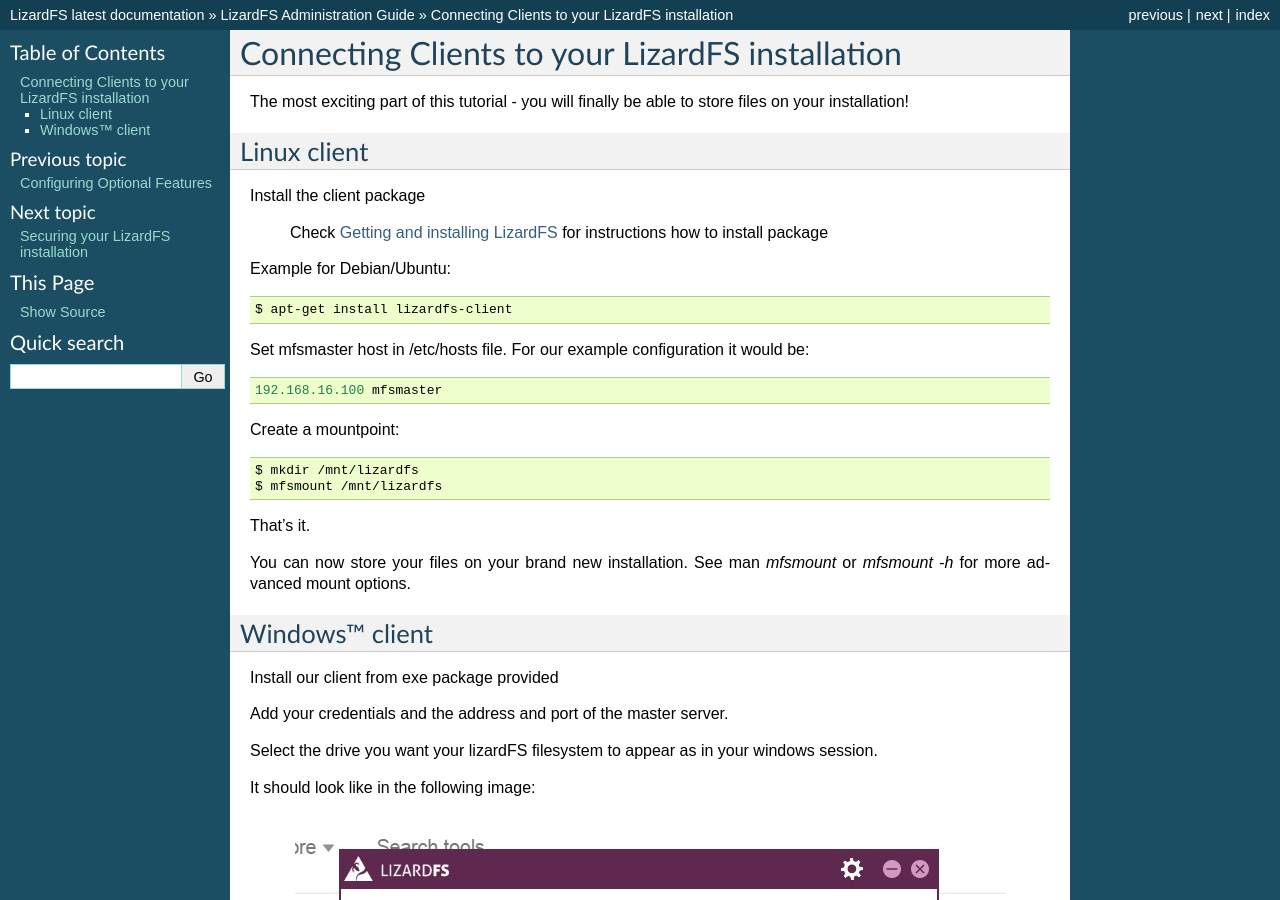
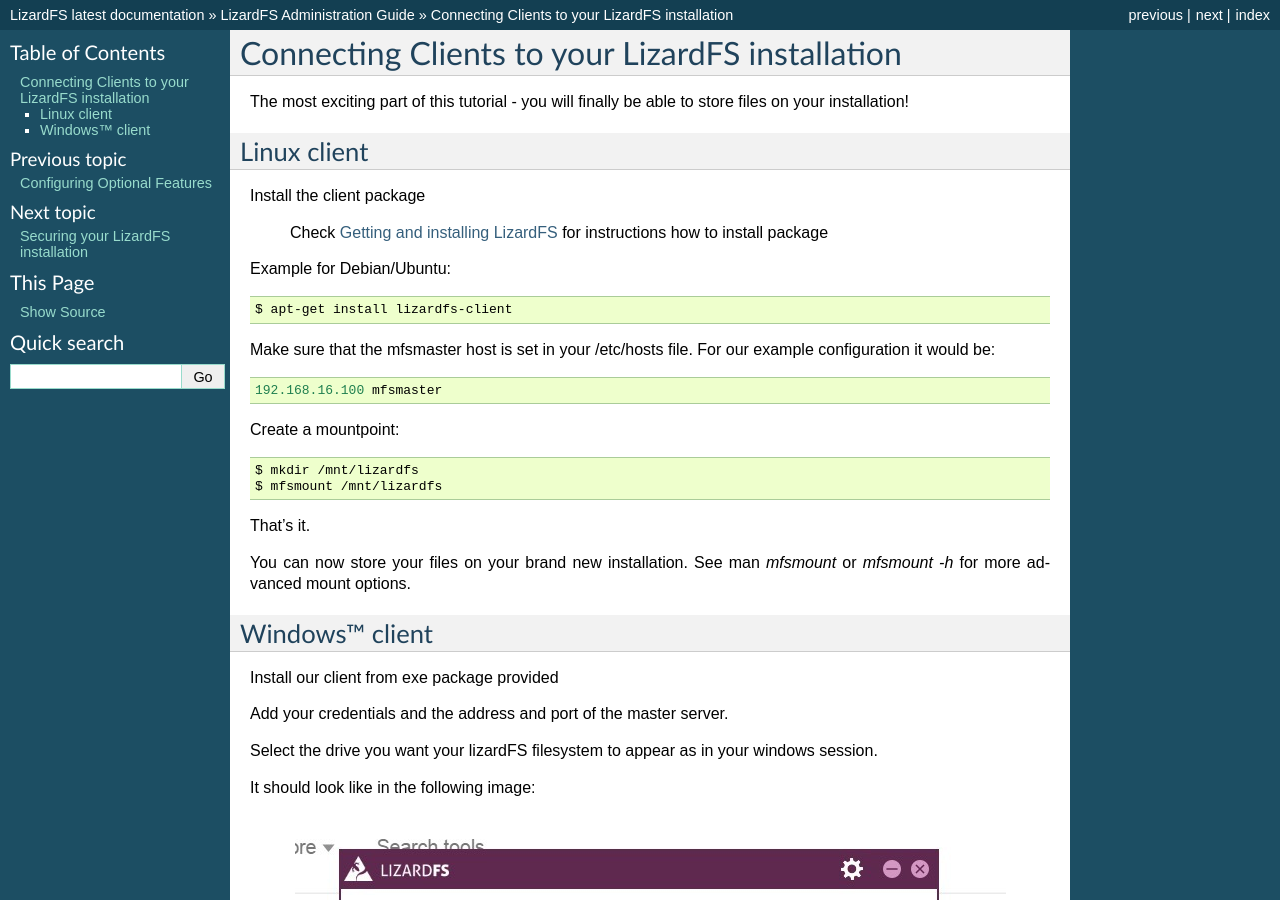
Before and after one commit to lizardfs/documentation, a Sphinx documentation site: the page built from source/adminguide/connectclient.rst, in a window 1280 px wide and 900 px high. Built offline with Sphinx 7.4.7, drawn with Linux system fonts in a browser that asks for light colours; pages that are not in the unit, such as notebooks, are missing from menus.

Commit message:
doc: adminguide. added part on how chunks get replicted. formatting fixes

```diff
--- a/source/adminguide/connectclient.rst
+++ b/source/adminguide/connectclient.rst
@@ -19,8 +19,8 @@
 
    $ apt-get install lizardfs-client
 
-Set mfsmaster host in /etc/hosts file. For our example configuration it would
-be::
+Make sure that the mfsmaster host is set in your /etc/hosts file. For our
+example configuration it would be::
 
    192.168.16.100 mfsmaster
 
--- a/source/adminguide/optional_features.rst
+++ b/source/adminguide/optional_features.rst
@@ -82,7 +82,7 @@
 	$ tar xvf /dev/your_tape_volume filename # will extract file ‘filename’
 	from tape
 
-Configure tape goals
+Configuring tape goals
 --------------------
 
 Tape goals are configured just like regular goals, save one difference in
```
Also changed, not shown: source/adminguide/manpages.rst (+6 -2 lines), source/adminguide/replication.rst (+16 -8 lines).
